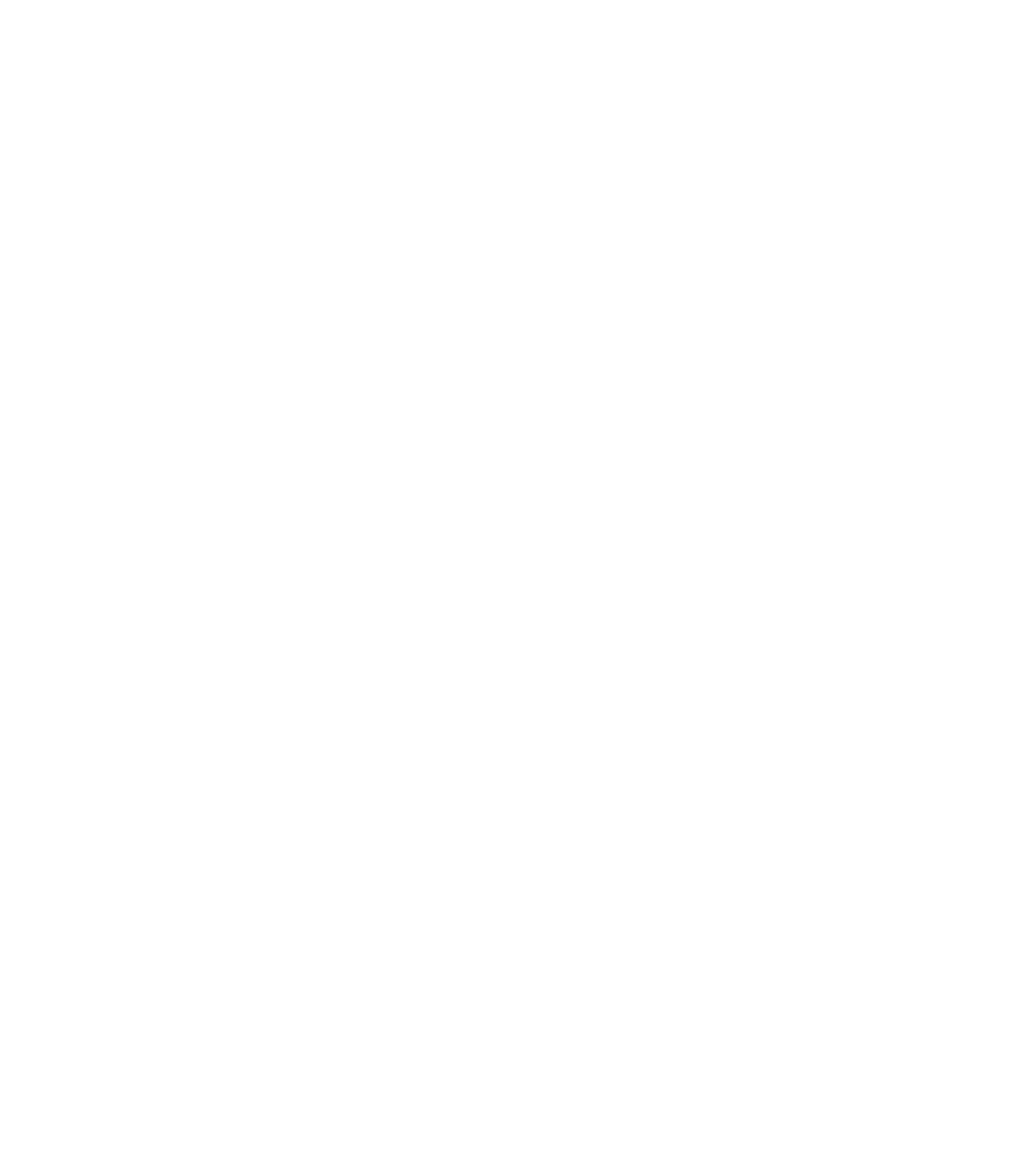
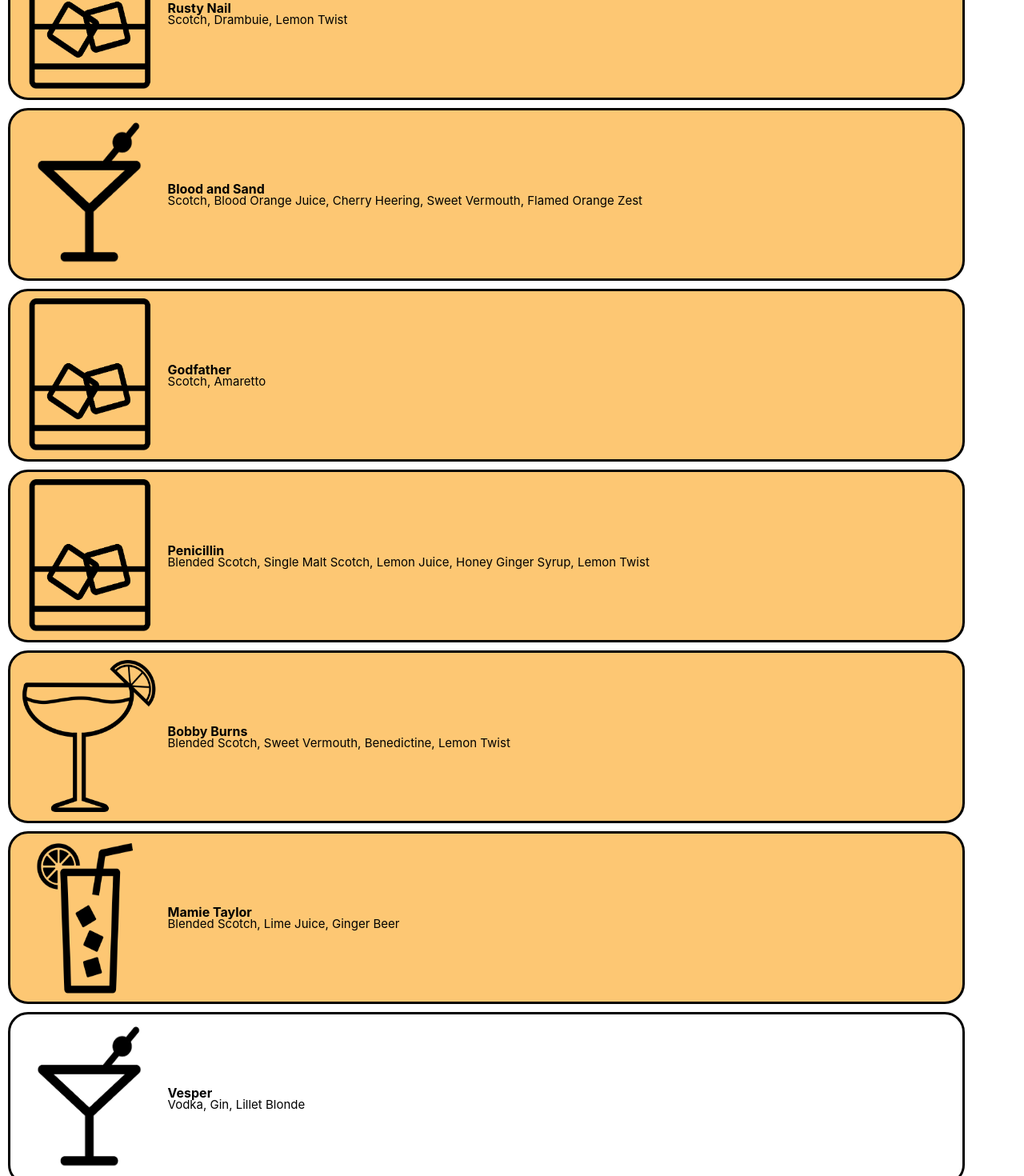
Before and after one commit to pennington57/pennington57.github.io, a React (Create React App) app: page / in a window 1280 px wide. Shown: the part 6660-8130 px from the top of the page at 80% size. Before the commit the page ends 6117 px from the top, so only its background shows below. Built offline with nearby package versions, Linux system fonts and the light colour scheme.

Commit message:
Add Vodka and Tequila

```diff
--- a/src/components/Cocktail/Cocktail.css
+++ b/src/components/Cocktail/Cocktail.css
@@ -54,3 +54,11 @@
 .gin {
     background-color: #B8E2F2;
 }
+
+.scotch {
+    background-color: #FDC773;
+}
+
+.tequila {
+    background-color: #FFE6C7;
+}
--- a/src/data/drinks.json
+++ b/src/data/drinks.json
@@ -160,5 +160,197 @@
         "ingredients": "Bourbon, Cointreau, Angostura Bitters, Peychauds Bitters, Champagne",
         "glass": "flute",
         "spirit": "whisky"
+    },
+    {
+        "name": "Scotch and Soda",
+        "ingredients": "Scotch, Club Soda",
+        "glass": "high-ball",
+        "spirit": "scotch"
+    },
+    {
+        "name": "Rob Roy",
+        "ingredients": "Scotch, Sweet Vermouth, Angostura Bitters, Luxardo Cherry",
+        "glass": "coupe",
+        "spirit": "scotch"
+    },
+    {
+        "name": "Rusty Nail",
+        "ingredients": "Scotch, Drambuie, Lemon Twist",
+        "glass": "rocks",
+        "spirit": "scotch"
+    },
+    {
+        "name": "Blood and Sand",
+        "ingredients": "Scotch, Blood Orange Juice, Cherry Heering, Sweet Vermouth, Flamed Orange Zest",
+        "glass": "martini",
+        "spirit": "scotch"
+    },
+    {
+        "name": "Godfather",
+        "ingredients": "Scotch, Amaretto",
+        "glass": "rocks",
+        "spirit": "scotch"
+    },
+    {
+        "name": "Penicillin",
+        "ingredients": "Blended Scotch, Single Malt Scotch, Lemon Juice, Honey Ginger Syrup, Lemon Twist",
+        "glass": "rocks",
+        "spirit": "scotch"
+    },
+    {
+        "name": "Bobby Burns",
+        "ingredients": "Blended Scotch, Sweet Vermouth, Benedictine, Lemon Twist",
+        "glass": "coupe",
+        "spirit": "scotch"
+    },
+    {
+        "name": "Mamie Taylor",
+        "ingredients": "Blended Scotch, Lime Juice, Ginger Beer",
+        "glass": "high-ball",
+        "spirit": "scotch"
+    },
+    {
+        "name": "Vesper",
+        "ingredients": "Vodka, Gin, Lillet Blonde",
+        "glass": "martini",
+        "spirit": "vodka"
+    },
+    {
+        "name": "Cosmopolitan",
+        "ingredients": "Vodka, Cranberry Juice, Cointreau, Lime Juice",
+        "glass": "martini",
+        "spirit": "vodka"
+    },
+    {
+        "name": "Bloody Mary",
+        "ingredients": "Vodka, Tomato Juice, Lemon Juice, Worcestershire Sauce, Tobasco, Salt + Pepper",
+        "glass": "high-ball",
+        "spirit": "vodka"
+    },
+    {
+        "name": "Espresso Martini",
+        "ingredients": "Vodka, Mr. Black's Coffee Liqueur, Espresso, Simple Syrup",
+        "glass": "martini",
+        "spirit": "vodka"
+    },
+    {
+        "name": "Moscow Mule",
+        "ingredients": "Vodka, Ginger Beer, Lime Juice",
+        "glass": "copper-mug",
+        "spirit": "vodka"
+    },
+    {
+        "name": "Lemon Drop",
+        "ingredients": "Vodka, Triple Sec, Lemon Juice, Simple Syrup",
+        "glass": "coupe",
+        "spirit": "vodka"
+    },
+    {
+        "name": "Vodka Tonic",
+        "ingredients": "Vodka, Tonic Water, Lime Wedge",
+        "glass": "high-ball",
+        "spirit": "vodka"
+    },
+    {
+        "name": "White Russian",
+        "ingredients": "Vodka, Coffee Liqueur, Cream",
+        "glass": "rocks",
+        "spirit": "vodka"
+    },
+    {
+        "name": "Appletini",
+        "ingredients": "Vodka, Green Apple Schnapps, Cointreau, Apple Slice",
+        "glass": "martini",
+        "spirit": "vodka"
+    },
+    {
+        "name": "Screwdriver",
+        "ingredients": "Vodka, Orange Juice",
+        "glass": "highball",
+        "spirit": "vodka"
+    },
+    {
+        "name": "Blue Hawaiian",
+        "ingredients": "Vodka, Light Rum, Sweet and Sour Mix, Blue Curacao, Pineapple Juice",
+        "glass": "hurricane",
+        "spirit": "vodka"
+    },
+    {
+        "name": "Sex on the Beach",
+        "ingredients": "Vodka, Cranberry Juice, Orange Juice, Peach Schnapps",
+        "glass": "hurricane",
+        "spirit": "vodka"
+    },
+    {
+        "name": "French Martini",
+        "ingredients": "Vodka, Pineapple Juice, Chambord, Raspberry",
+        "glass": "martini",
+        "spirit": "vodka"
+    },
+    {
+        "name": "Lemon Vodka Collins",
+        "ingredients": "Vodka, Lemon Juice, Simple Syrup, Club Soda",
+        "glass": "high-ball",
+        "spirit": "vodka"
+    },
+    {
+        "name": "Kamikaze",
+        "ingredients": "Vodka, Triple Sec, Lime Juice, Lime Wedge",
+        "glass": "martini",
+        "spirit": "vodka"
+    },
+    {
+        "name": "Godmother",
+        "ingredients": "Vodka, Amaretto",
+        "glass": "rocks",
+        "spirit": "vodka"
+    },
+    {
+        "name": "Margarita",
+        "ingredients": "Tequila, Cointreau, Lime Juice",
+        "glass": "margarita",
+        "spirit": "tequila"
+    },
+    {
+        "name": "Tequila Sunrise",
+        "ingredients": "Tequila, Grenadine, Orange Juice, Orange Slice, Cherry",
+        "glass": "high-ball",
+        "spirit": "tequila"
+    },
+    {
+        "name": "Ranch Water",
+        "ingredients": "Tequila, Lime Juice, Topo Chico, Lime Wheel",
+        "glass": "high-ball",
+        "spirit": "tequila"
+    },
+    {
+        "name": "Margarita Martini",
+        "ingredients": "Reposado Tequila, Cointreau, Lime Juice, Orange Juice, Olives",
+        "glass": "martini",
+        "spirit": "tequila"
+    },
+    {
+        "name": "Tequila Old Fashioned",
+        "ingredients": "Tequila, Sugar Cube, Angostura Bitters, Orange Bitters",
+        "glass": "rocks",
+        "spirit": "tequila"
+    },
+    {
+        "name": "Tequila Sour",
+        "ingredients": "Tequila, Lime Juice, Simple Syrup, Egg White (Optional), Lime Wedge",
+        "glass": "rocks",
+        "spirit": "tequila"
+    },
+    {
+        "name": "Tequila Manhattan",
+        "ingredients": "Tequila, Sweet Vermouth, Chocolate Bitters, Luxardo Cherries",
+        "glass": "martini",
+        "spirit": "tequila"
+    },
+    {
+        "name": "Tequila Bramble",
+        "ingredients": "Tequila, Lemon Juice, Creme de Mure, Simple Syrup, Blackberries, Mint",
+        "glass": "high-ball",
+        "spirit": "tequila"
     }
 ]
```
Also changed, not shown: public/hurricane.png (added), public/margarita.png (added).
